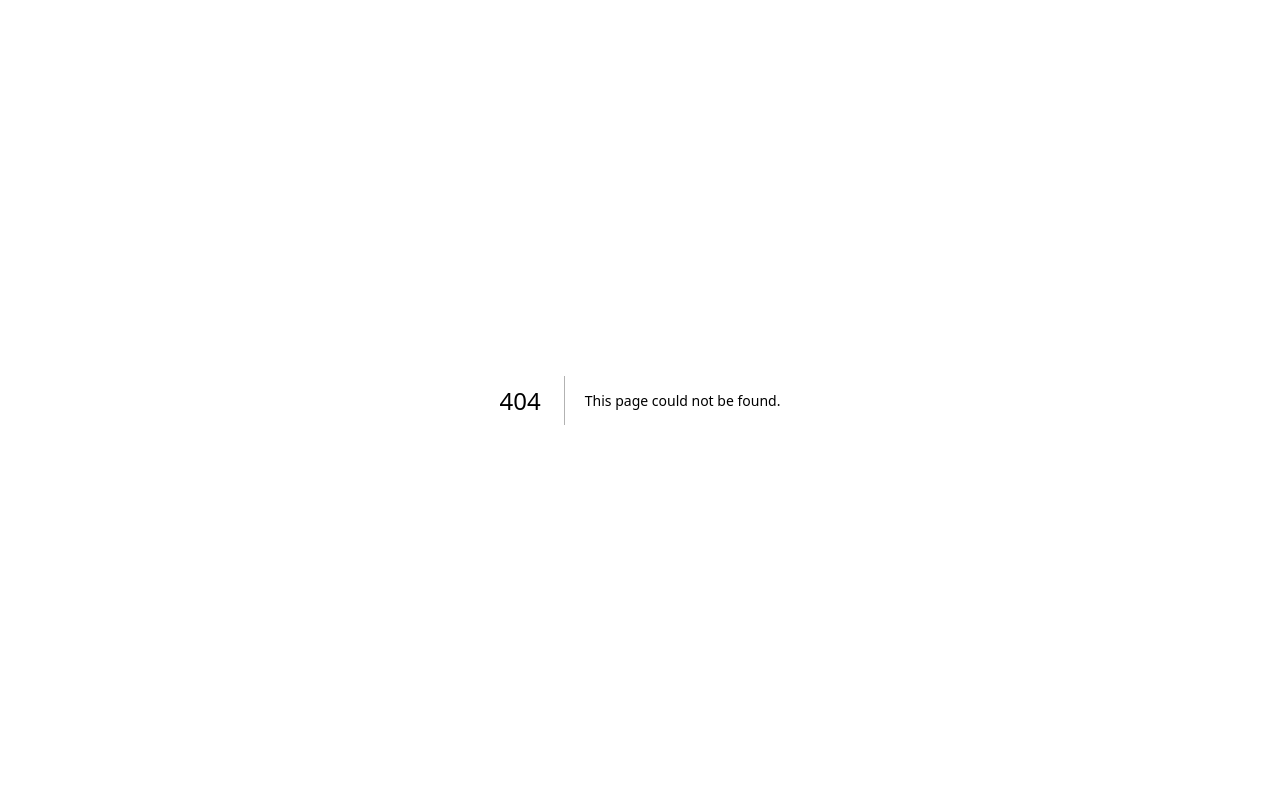
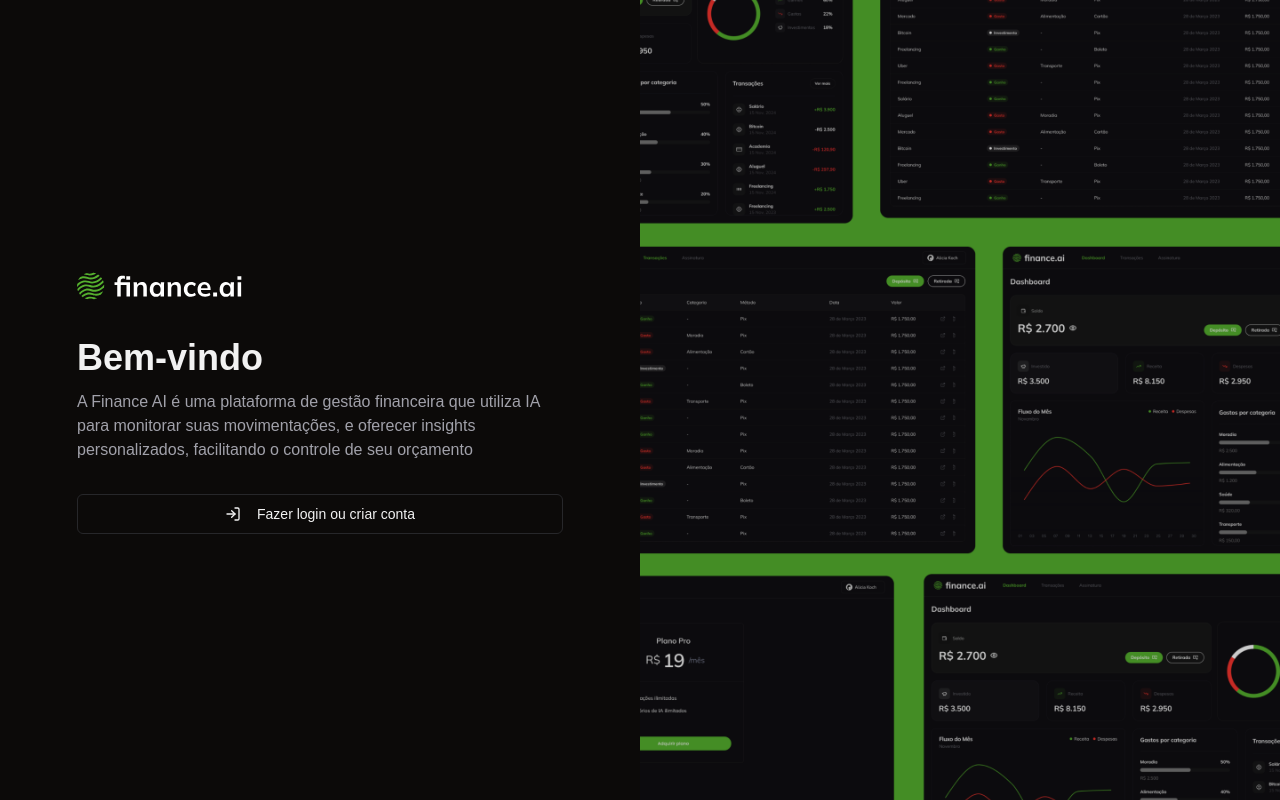
Before and after one commit to AcacioCacio/finance-ai, a Next.js app: page /login in a window 1280 px wide. Before the commit this address had no page. Built offline with nearby package versions, Linux system fonts and the light colour scheme.

Commit message:
feat: add login page

```diff
--- /dev/null
+++ b/app/login/page.tsx
@@ -0,0 +1,42 @@
+import Image from "next/image";
+import { Button } from "../_components/ui/button";
+import { LogInIcon } from "lucide-react";
+
+const LoginPage = () => {
+  return (
+    <div className="grid h-full grid-cols-2">
+      {/* ESQUERDA */}
+      <div className="mx-auto flex h-full max-w-[550px] flex-col justify-center p-8">
+        <Image
+          src="/logo.svg"
+          width={173}
+          height={39}
+          alt="Finance AI"
+          className="mb-8"
+        />
+        <h1 className="mb-3 text-4xl font-bold">Bem-vindo</h1>
+        <p className="mb-8 text-muted-foreground">
+          A Finance AI é uma plataforma de gestão financeira que utiliza IA para
+          monitorar suas movimentações, e oferecer insights personalizados,
+          facilitando o controle de seu orçamento
+        </p>
+        <Button variant="outline">
+          <LogInIcon className="mr-2" />
+          Fazer login ou criar conta
+        </Button>
+      </div>
+
+      {/* DIREITA */}
+      <div className="relative h-full w-full">
+        <Image
+          src="/login.png"
+          alt="Faça login"
+          fill
+          className="object-cover"
+        />
+      </div>
+    </div>
+  );
+};
+
+export default LoginPage;
--- a/app/subscriptions/page.tsx
+++ b/app/subscriptions/page.tsx
@@ -1,5 +1,5 @@
-const Subscription = () => {
-    return <h1>subscription page</h1>
+const SubscriptionPage = () => {
+  return <h1>subscription page</h1>;
 };
 
-export default Subscription;
+export default SubscriptionPage;
--- a/app/transactions/page.tsx
+++ b/app/transactions/page.tsx
@@ -1,5 +1,5 @@
-const Transactions = () => {
-    return <h1>transactions page</h1>;
+const TransactionsPage = () => {
+  return <h1>transactions page</h1>;
 };
 
-export default Transactions;
+export default TransactionsPage;
```
Also changed, not shown: public/login.png (added), public/logo.svg (added).
